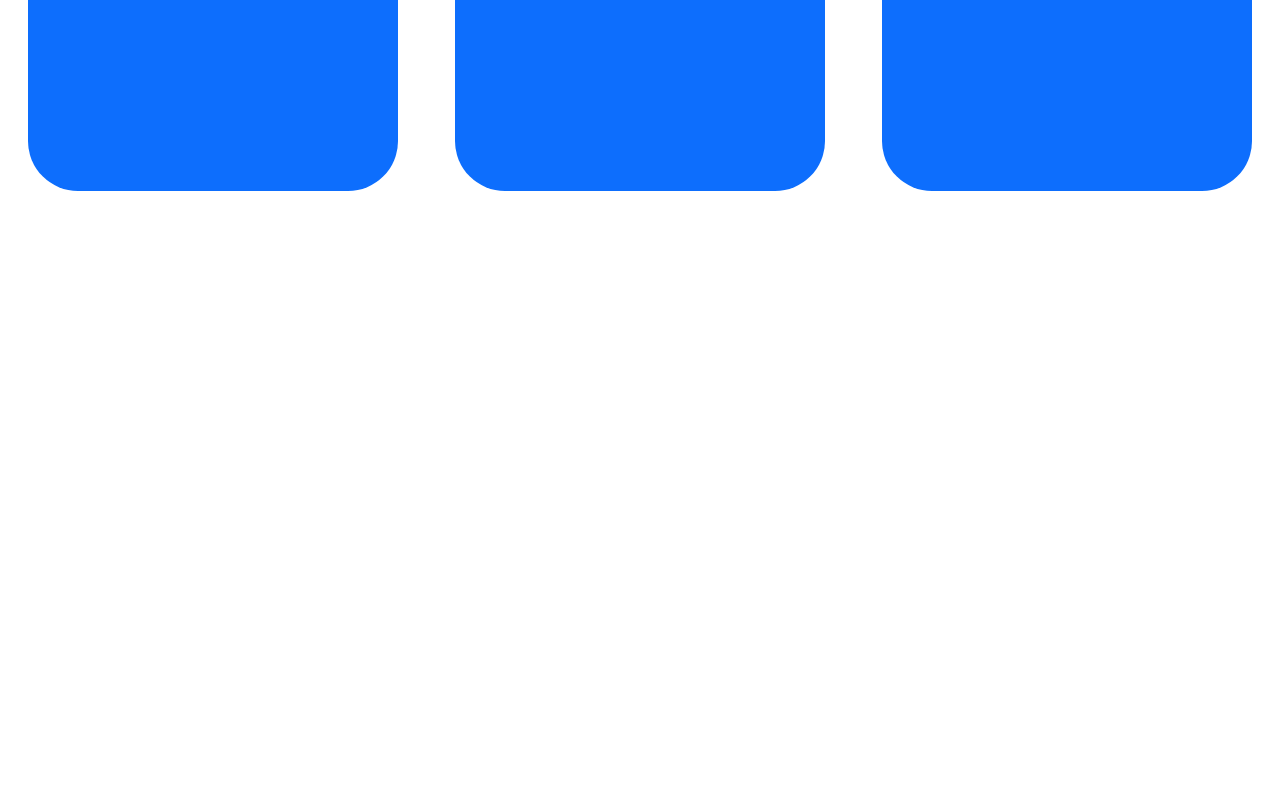
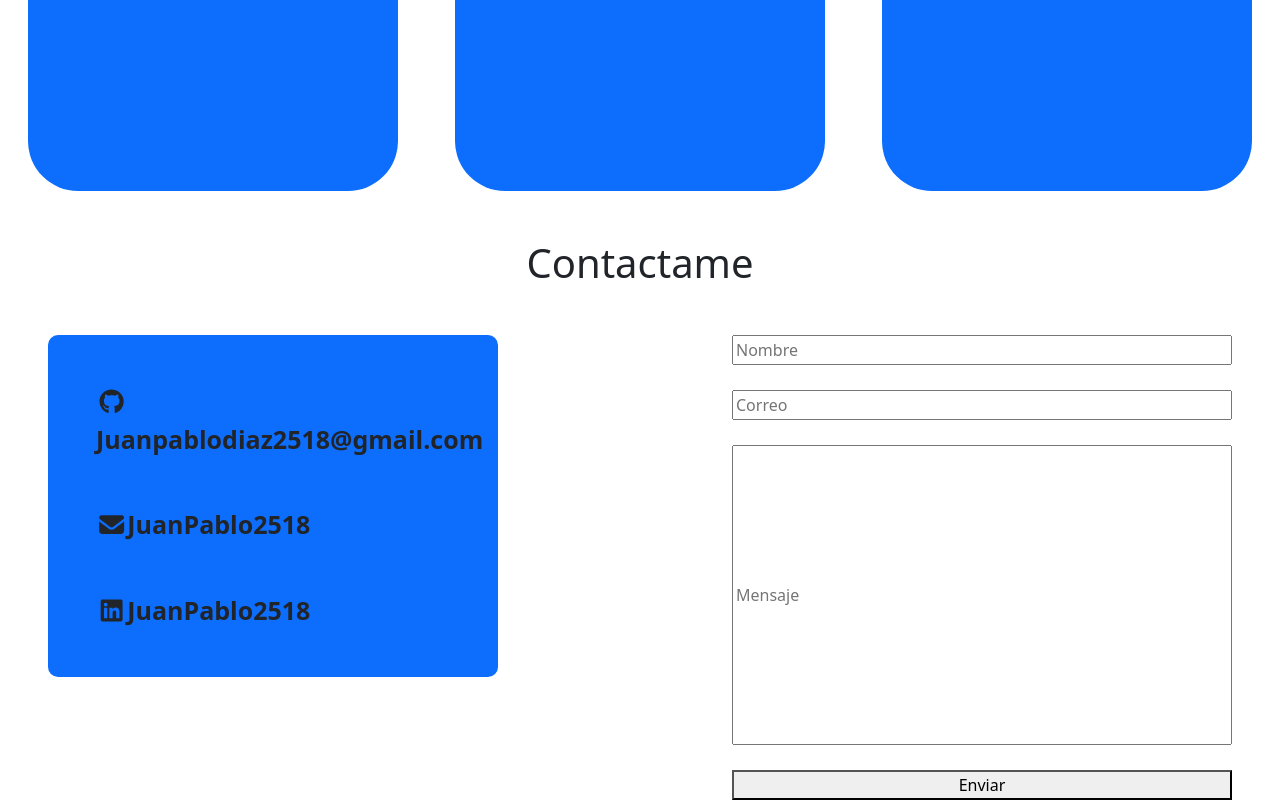
Before and after one commit to Thewreex/Portafolio, a Vue app: page / in a window 1280 px wide. Shown: the part 3657-4457 px from the top of the page. Before the commit the page ends 3848 px from the top, so only its background shows below. Built offline with nearby package versions, Linux system fonts and the light colour scheme.

Commit message:
Estructura Inicial terminada

```diff
--- a/src/App.vue
+++ b/src/App.vue
@@ -5,6 +5,7 @@
   <sobreMi />
   <proyectos />
   <tecnologias />
+  <Contacto />
 </template>
 
 <script setup>
@@ -14,6 +15,7 @@ import carrusel from './components/carrusel.vue';
 import sobreMi from './components/sobreMi.vue';
 import proyectos from './components/proyectos.vue';
 import tecnologias from './components/tecnologias.vue';
+import Contacto from './components/contacto.vue';
 </script>
 
 
--- /dev/null
+++ b/src/components/contacto.vue
@@ -0,0 +1,39 @@
+<template>
+    <h1 class="text-center my-5">Contactame</h1>
+
+    <div class="d-flex justify-content-between px-5">
+        <div class="bg-primary p-5 contenedor-redes align-self-start">
+            <div class="mb-5"><font-awesome-icon :icon="['fab', 'github']"
+                    class="icono-header" /><span>Juanpablodiaz2518@gmail.com</span></div>
+            <div class="mb-5"> <font-awesome-icon icon="envelope" class="icono-header" /><span>JuanPablo2518</span>
+            </div>
+            <div><font-awesome-icon :icon="['fab', 'linkedin']" class="icono-header" /><span>JuanPablo2518</span></div>
+        </div>
+        <div class="d-flex flex-column">
+            <input type="text" placeholder="Nombre">
+            <input type="text" placeholder="Correo">
+            <input class="input-mensaje" type="text" placeholder="Mensaje">
+            <button>Enviar</button>
+        </div>
+    </div>
+</template>
+
+<script setup></script>
+
+<style scoped>
+.contenedor-redes {
+    font-size: 25px;
+    font-weight: bold;
+    width: 38%;
+    border-radius: 10px;
+}
+
+.input-mensaje {
+    height: 300px;
+}
+
+input {
+    width: 500px;
+    margin-bottom: 25px;
+}
+</style>
```
